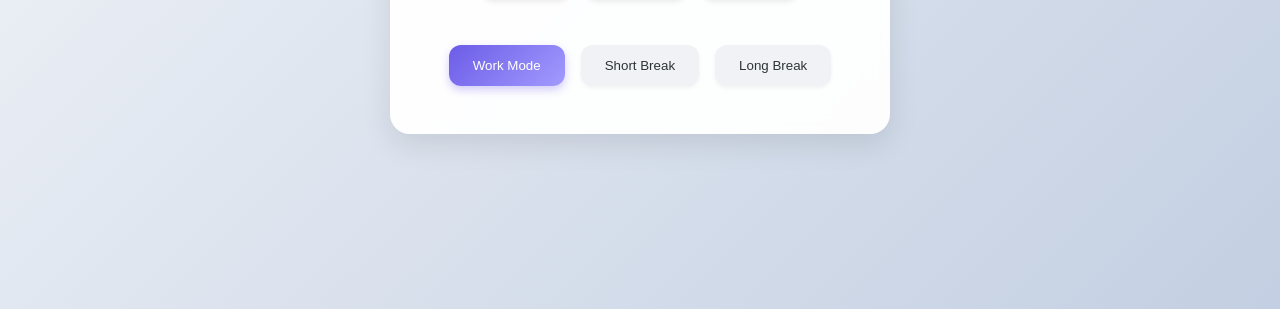
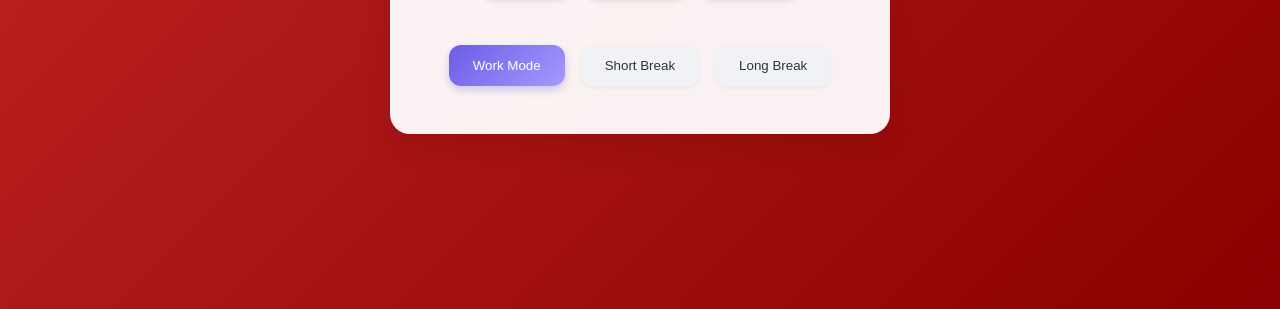
Before and after one commit to degendesi/Project-Pomodoro, a plain HTML site: page index.html in a window 1280 px wide. Shown: the part 491-800 px from the top of the page. Drawn offline with Linux system fonts and the light colour scheme.

Commit message:
changed to maroon

```diff
--- a/styles.css
+++ b/styles.css
@@ -8,7 +8,7 @@
 
 body {
     font-family: 'Inter', sans-serif;
-    background: linear-gradient(135deg, #f5f7fa 0%, #c3cfe2 100%);
+    background: linear-gradient(135deg, #c62828 0%, #8B0000 100%);
     min-height: 100vh;
     display: flex;
     justify-content: center;
```
